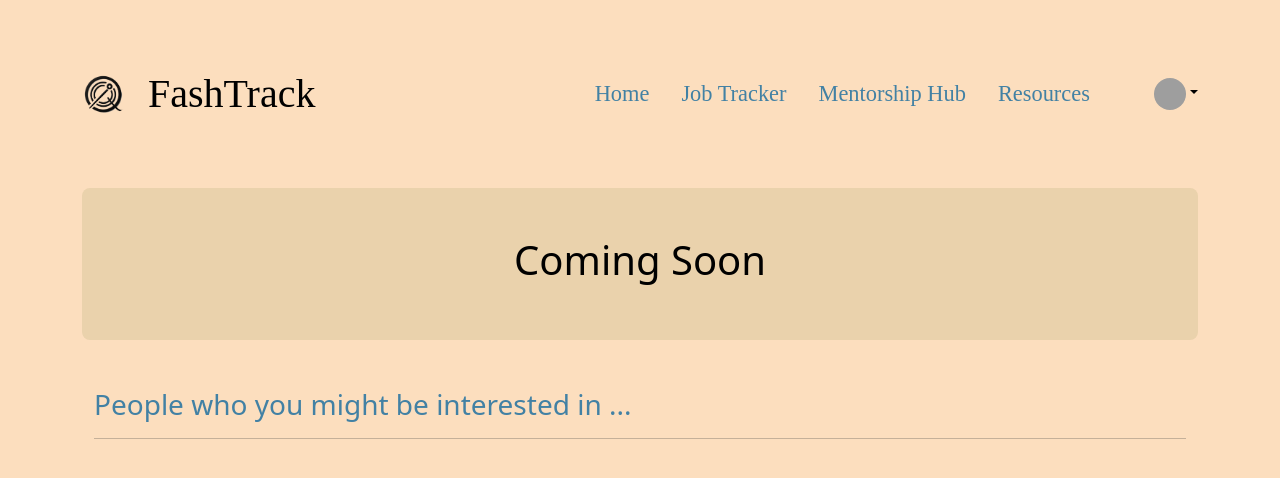
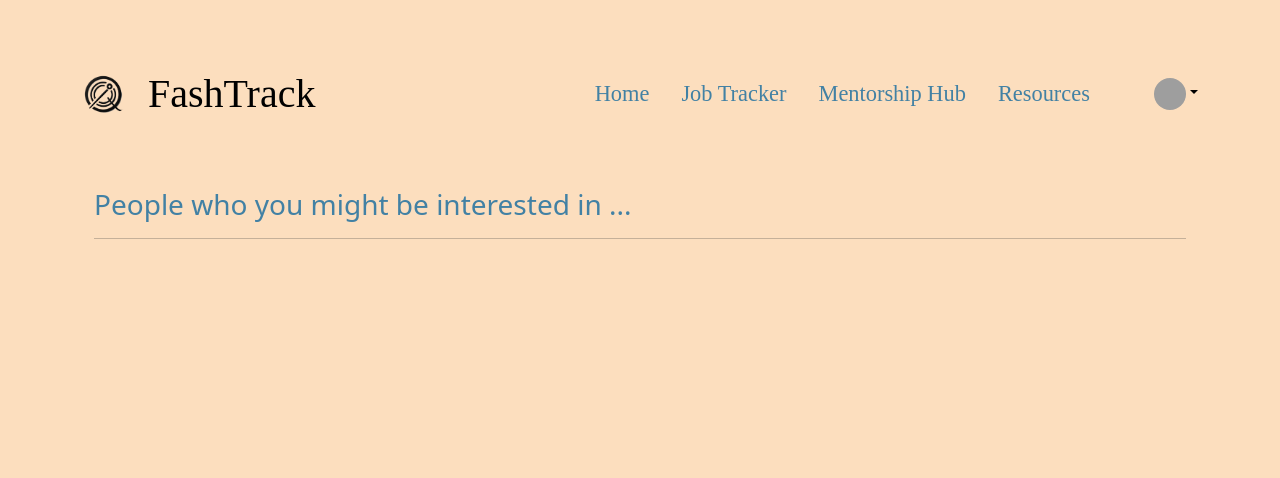
Before and after one commit to Hiu-Wai/fashtrack, a Nuxt app: page /mentorshipHub in a window 1280 px wide. Shown: the top 478 px of the page. Built offline with nearby package versions, Linux system fonts and the light colour scheme; no server answers; grey boxes are pictures that could not be loaded; a web font is replaced by a local one.

Commit message:
change coming soon

```diff
--- a/pages/mentorshipHub.vue
+++ b/pages/mentorshipHub.vue
@@ -2,10 +2,6 @@
     <div class="container">
 
         <div class="my-5">
-            <div class="p-5 text-center bg-body-tertiary rounded-3">
-                <h1 class="text-body-emphasis">Coming Soon</h1>
-
-            </div>
         </div>
         <div class="container marketing">
 
```
